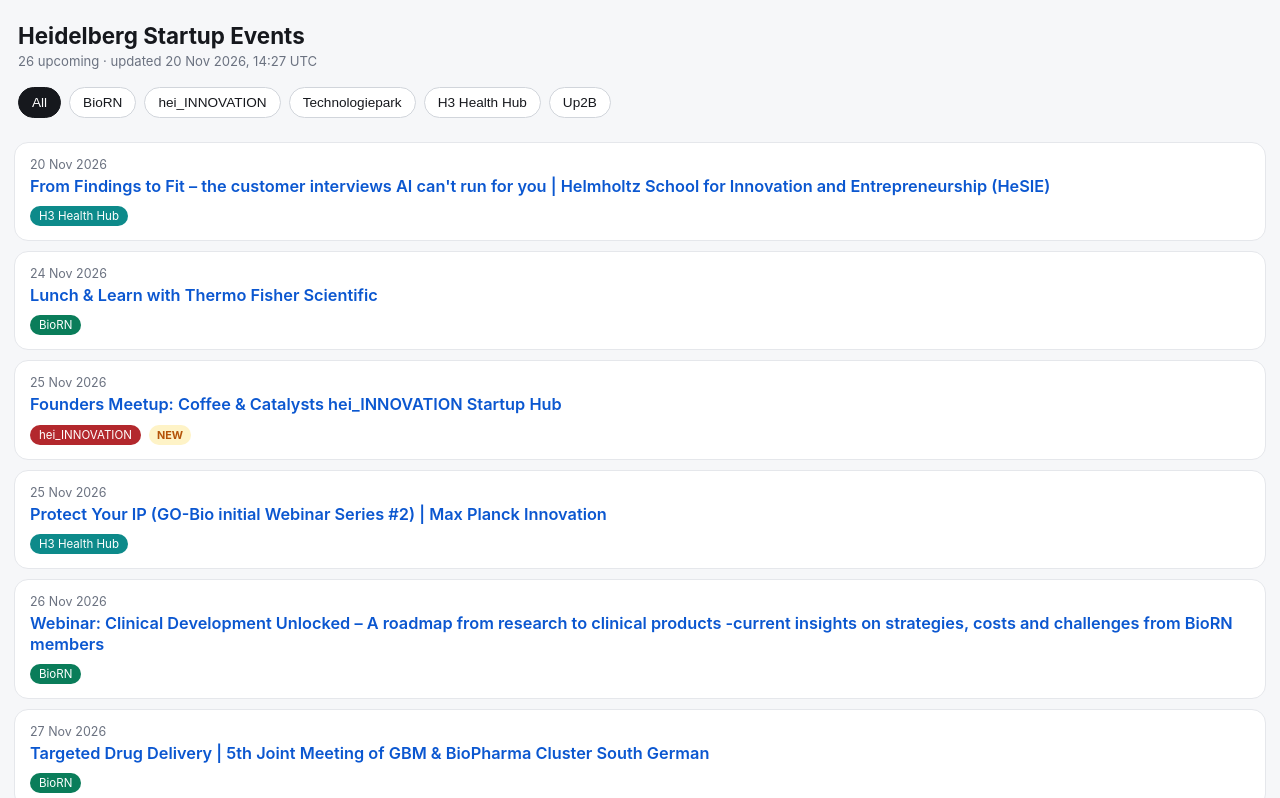
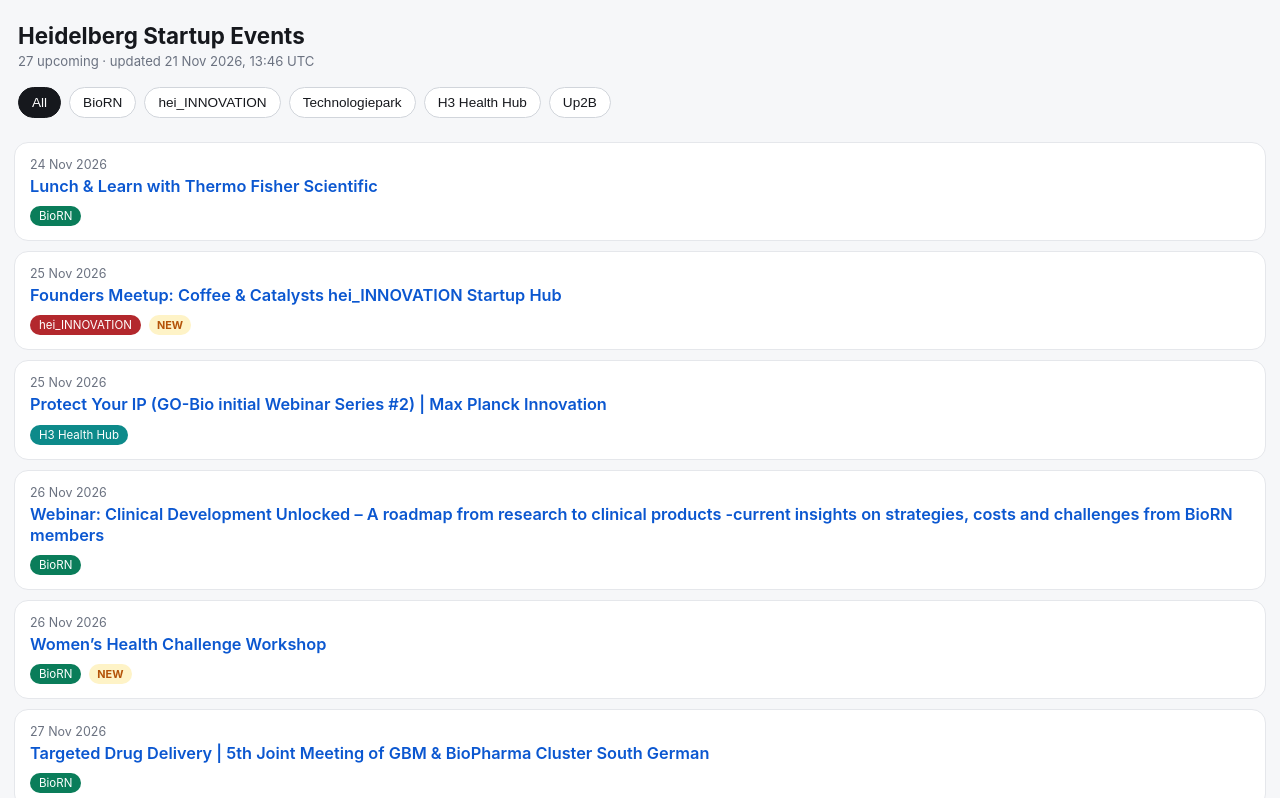
Before and after one commit to bnalbach/news-aggreator, a plain HTML site: page index.html in a window 1280 px wide. Shown: the top 798 px of the page. Drawn offline with Linux system fonts and the light colour scheme.

Commit message:
Update events 2026-11-21

```diff
--- a/index.html
+++ b/index.html
@@ -50,19 +50,13 @@
 <body>
   <header>
     <h1>Heidelberg Startup Events</h1>
-    <div class="sub">26 upcoming &middot; updated 20 Nov 2026, 14:27 UTC</div>
+    <div class="sub">27 upcoming &middot; updated 21 Nov 2026, 13:46 UTC</div>
   </header>
   <div class="filters">
     <button class="active" onclick="flt(this,'all')">All</button>
     <button onclick="flt(this,'BioRN')">BioRN</button><button onclick="flt(this,'hei_INNOVATION')">hei_INNOVATION</button><button onclick="flt(this,'Technologiepark')">Technologiepark</button><button onclick="flt(this,'H3 Health Hub')">H3 Health Hub</button><button onclick="flt(this,'Up2B')">Up2B</button>
   </div>
   <ul id="list">
-      <li class="card" data-id="https://www.helmholtz-h3.de/events/event/from-findings-to-fit-the-customer-interviews-ai-cant-run-for-you-helmholtz-school-for-innovation-and-entrepreneurship-hesie/" data-source="H3 Health Hub">
-        <div class="date">20 Nov 2026</div>
-        <a class="title" href="https://www.helmholtz-h3.de/events/event/from-findings-to-fit-the-customer-interviews-ai-cant-run-for-you-helmholtz-school-for-innovation-and-entrepreneurship-hesie/" target="_blank" rel="noopener">From Findings to Fit – the customer interviews AI can&#x27;t run for you | Helmholtz School for Innovation and Entrepreneurship (HeSIE)</a>
-        <div class="meta"><span class="tag" style="background:#0d8a8a">H3 Health Hub</span><span class="going">★ Going</span></div>
-      </li>
-
       <li class="card" data-id="https://biorn.org/news-events/events/lunch-learn-with-thermo-fisher-scientific/" data-source="BioRN">
         <div class="date">24 Nov 2026</div>
         <a class="title" href="https://biorn.org/news-events/events/lunch-learn-with-thermo-fisher-scientific/" target="_blank" rel="noopener">Lunch &amp; Learn with Thermo Fisher Scientific</a>
@@ -85,6 +79,12 @@
         <div class="date">26 Nov 2026</div>
         <a class="title" href="https://biorn.org/news-events/events/webinar-clinical-development-unlocked-a-roadmap-from-research-to-clinical-products-current-insights-on-strategies-costs-and-challenges-from-biorn-members/" target="_blank" rel="noopener">Webinar: Clinical Development Unlocked – A roadmap from research to clinical products -current insights on strategies, costs and challenges from BioRN members</a>
         <div class="meta"><span class="tag" style="background:#0a7d5a">BioRN</span><span class="going">★ Going</span></div>
+      </li>
+
+      <li class="card" data-id="https://biorn.org/news-events/events/womens-health-challenge-workshop/" data-source="BioRN">
+        <div class="date">26 Nov 2026</div>
+        <a class="title" href="https://biorn.org/news-events/events/womens-health-challenge-workshop/" target="_blank" rel="noopener">Women’s Health Challenge Workshop</a>
+        <div class="meta"><span class="tag" style="background:#0a7d5a">BioRN</span><span class="new">NEW</span><span class="going">★ Going</span></div>
       </li>
 
       <li class="card" data-id="https://biorn.org/news-events/events/targeted-drug-delivery-5th-joint-meeting-of-gbm-biopharma-cluster-south-german/" data-source="BioRN">
@@ -201,6 +201,12 @@
         <div class="meta"><span class="tag" style="background:#0d8a8a">H3 Health Hub</span><span class="going">★ Going</span></div>
       </li>
 
+      <li class="card" data-id="https://biorn.org/news-events/events/bio-europe-spring-2027-21st-annual-international-partnering-conference/" data-source="BioRN">
+        <div class="date">7 Apr 2027</div>
+        <a class="title" href="https://biorn.org/news-events/events/bio-europe-spring-2027-21st-annual-international-partnering-conference/" target="_blank" rel="noopener">BIO-Europe Spring 2027 – 21st Annual International Partnering Conference</a>
+        <div class="meta"><span class="tag" style="background:#0a7d5a">BioRN</span><span class="new">NEW</span><span class="going">★ Going</span></div>
+      </li>
+
       <li class="card" data-id="https://biorn.org/news-events/events/curious-future-insight-conference-2027/" data-source="BioRN">
         <div class="date">8 Jul 2027</div>
         <a class="title" href="https://biorn.org/news-events/events/curious-future-insight-conference-2027/" target="_blank" rel="noopener">Curious – Future Insight Conference 2027</a>
```
Also changed, not shown: data/events.json (+12 -0 lines).
